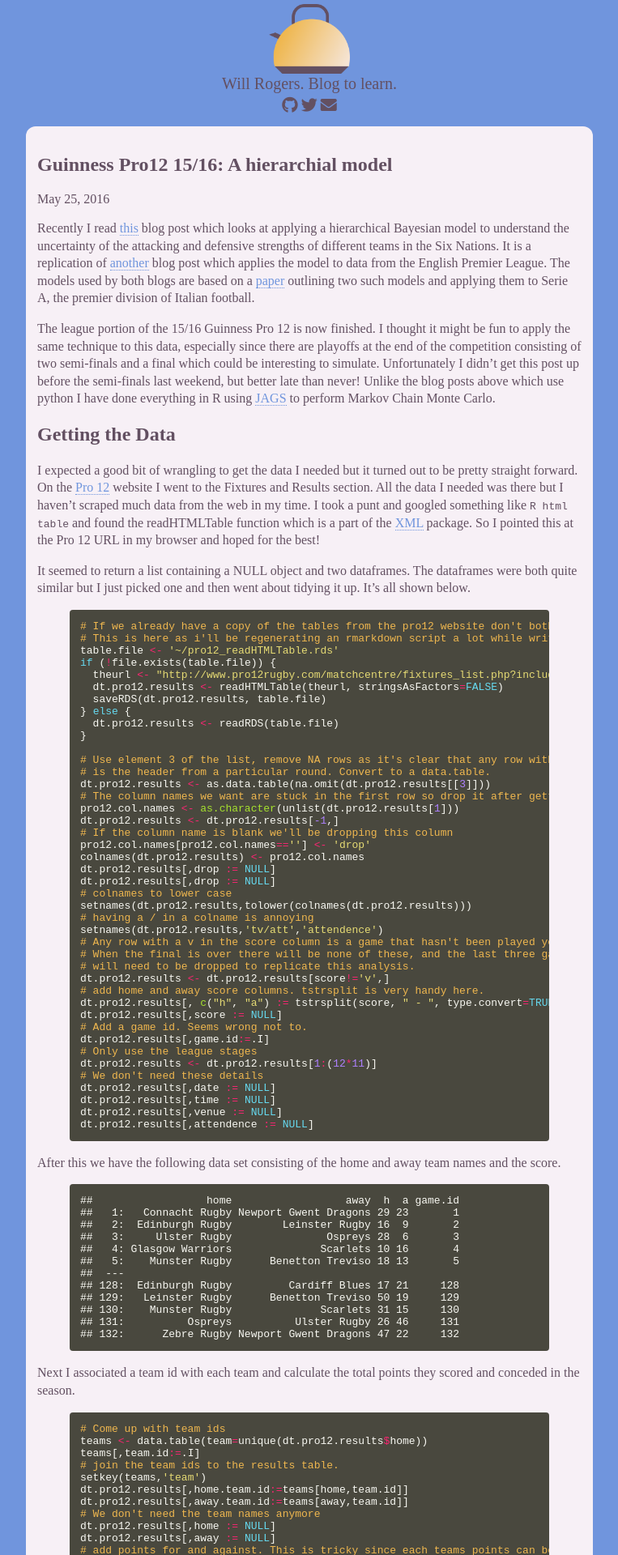
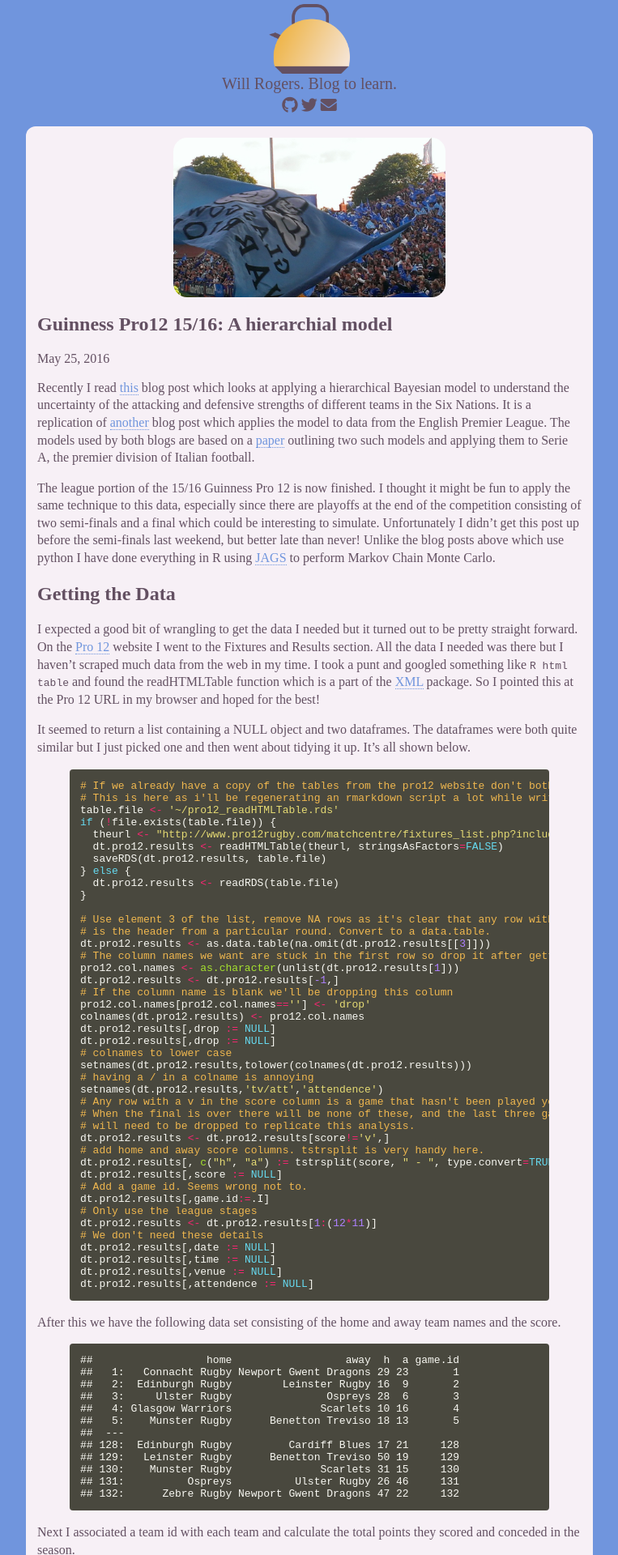
Before and after one commit to itsakettle/itsakettle.github.io, a Jekyll site: the page built from _posts/2016-05-25-pro12.md, in a window 1280 px wide. Shown: the top 1920 px of the page at 81% size, without its empty margins (258-1021 px from the left). Built offline with Jekyll 4.4.1, drawn with Linux system fonts in a browser that asks for light colours; nearby versions of some CDN libraries; some web fonts are replaced; formulas are drawn with MathJax 3.

Commit message:
add images to posts

```diff
--- a/_layouts/default.html
+++ b/_layouts/default.html
@@ -6,6 +6,7 @@
 	{% include header.html %}
 	<main>
 		<article>
+			<img class=grid-image style="max-width: {{ page.max_width }};"  src="{{ page.image }}">
 			{{ content }}
 		</article>
 	</main>
```
Also changed, not shown: _posts/2016-05-25-pro12.md (+1 -0 lines).
